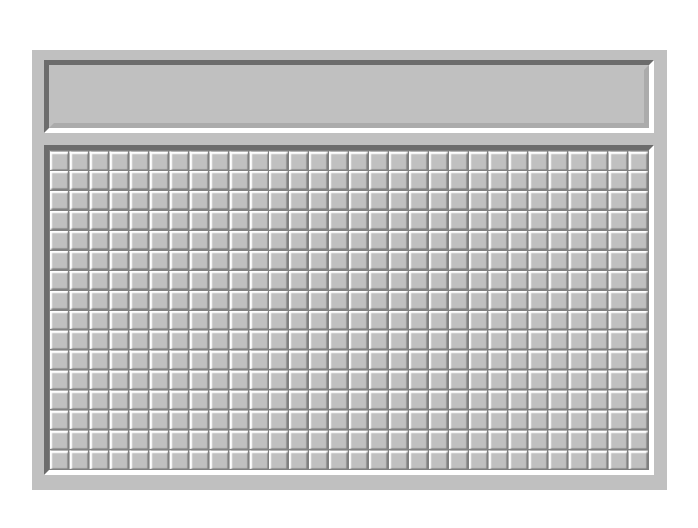
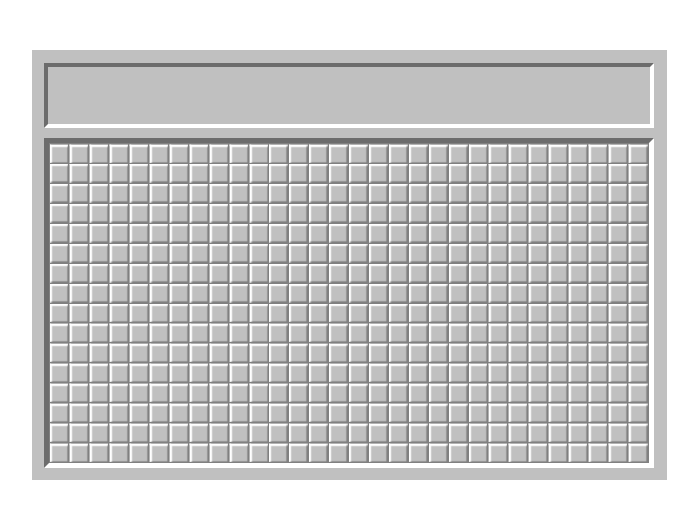
Before and after one commit to Renhongqiang/Minesweeper, a plain HTML site: page index.html in a window 1280 px wide. Shown: the whole page, without its empty margins (291-989 px from the left). Drawn offline with nearby package versions, Linux system fonts and the light colour scheme.

Commit message:
顶部界面

```diff
--- a/css/main.css
+++ b/css/main.css
@@ -6,19 +6,24 @@
 #topBox {
     border-top-color: rgb(192, 192, 192);
     border-top-style: groove;
-    border-top-width: 10px;
+    border-top-width: 8px;
     border-right-color: rgb(255, 255, 255);
     border-right-style: groove;
-    border-right-width: 10px;
+    border-right-width: 8px;
     border-bottom-color: rgb(255, 255, 255);
     border-bottom-style: groove;
-    border-bottom-width: 10px;
+    border-bottom-width: 8px;
     border-left-color: rgb(192, 192, 192);
     border-left-style: groove;
-    border-left-width: 10px;
-    height: 73px;
+    border-left-width: 8px;
+    height: 65px;
     position: absolute;
-    margin: 10px 12px;
+    margin: 13px 12px;
+}
+#topBoxBg {
+    background: #C0C0C0;
+    margin: -4px -4px;
+    height: 57px;
 }
 #mineBox {
     border-top-color: rgb(192, 192, 192);
@@ -34,7 +39,7 @@
     border-left-style: groove;
     border-left-width: 10px;
     position: absolute;
-    margin: 95px 12px;
+    margin: 88px 12px;
 }
 #mine {
     position: relative;
--- a/index.html
+++ b/index.html
@@ -14,7 +14,7 @@
   <div class="container">
     <div id="bgBox">
         <div id="topBox">
-
+            <div id="topBoxBg"></div>
         </div>
         <div id="mineBox">
         <table id="mine" width='200px' height='200px' border=0 cellSpacing='0'>
--- a/js/mine.js
+++ b/js/mine.js
@@ -198,8 +198,11 @@ function creatTable() {
     mineBox.style.width = mineWidth * list + 10 + "px";
     mineBox.style.height = mineWidth * line + 10 + "px";
     document.getElementById('bgBox').style.width = mineWidth * list + 35 + "px";
-    document.getElementById('bgBox').style.height = mineWidth * line + 120 + "px";
+    document.getElementById('bgBox').style.height = mineWidth * line + 110 + "px";
+
     document.getElementById('topBox').style.width = mineWidth * list + 10 + "px";
+    document.getElementById('topBoxBg').style.width = mineWidth * list + 2 + "px";
+
 }
 
 //产生雷,初始化数组信息
```
